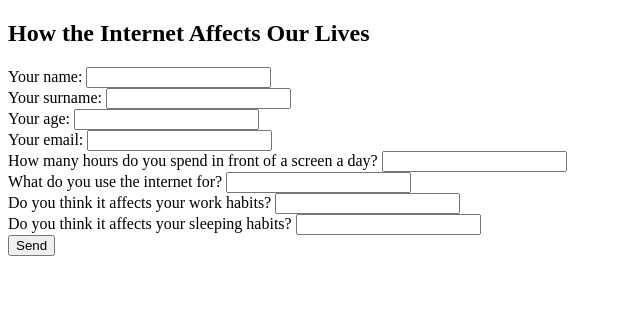
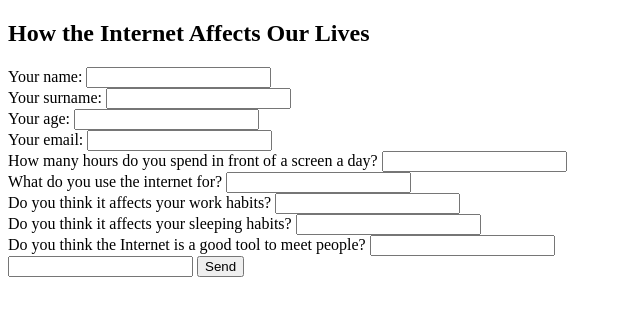
Before and after one commit to Khrystyna123456/form, a plain HTML site: page index.html in a window 1280 px wide. Shown: the whole page, without its empty margins (0-640 px from the left). Drawn offline with Linux system fonts and the light colour scheme.

Commit message:
add new questions

```diff
--- a/index.html
+++ b/index.html
@@ -10,12 +10,12 @@
 
     <form action="https://formspree.io/khrystyna.stegnii@gmail.com"
       method="POST">
-      <label for="name">Your name:</label>
+        <label for="name">Your name:</label>
         <input type="text" name="name" id="name" required><br>
         <label for="surname">Your surname:</label>
         <input type="text" name="surname" id="surname" required><br>
         <label for="age">Your age:</label>
-        <input type="text" name="age" id="age" pattern=[0-9]"><br>
+        <input type="text" name="age" id="age"><br>
         <label for="email">Your email:</label>
         <input type="email" name="email" id="email" required><br>
         <label for="question1">How many hours do you spend in front of a screen a day?</label>
@@ -26,12 +26,11 @@
         <input type="text" name="question3" id="question3"><br>
         <label for="question4">Do you think it affects your sleeping habits?</label>
         <input type="text" name="question4" id="question4"><br>
-
-
-
-
-
-         <input type="submit" name="send" value="Send">
+        <label for="question5">Do you think the Internet is a good tool to meet people?</label>
+        <input type="text" name="question5" id="question5"><br>
+        <label for="question6"Have you met people in person that you initially met online?</label>
+        <input type="text" name="question6" id="question6><br>
+        <input type="submit" name="send" value="Send">
     </form>
 
     </body>
```
